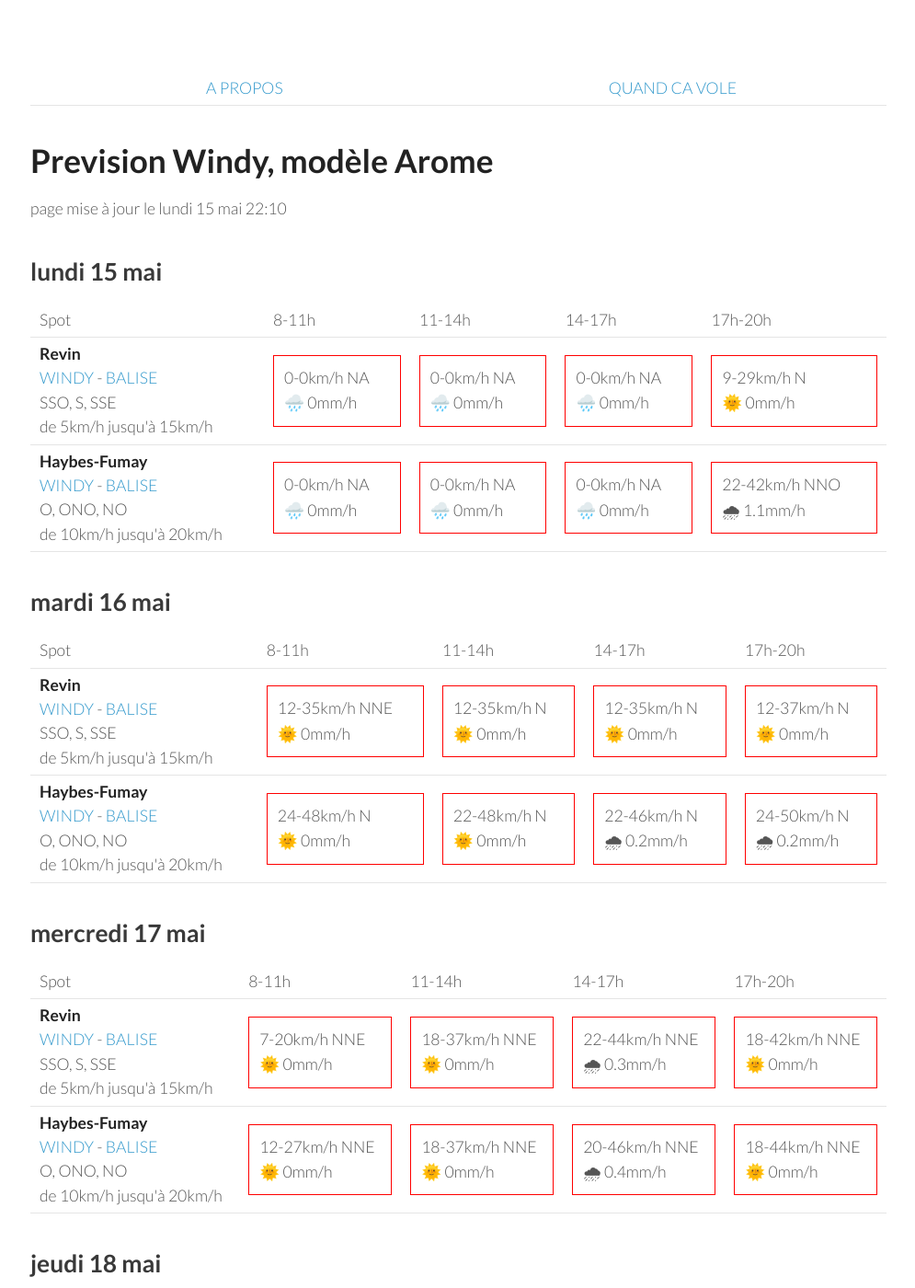
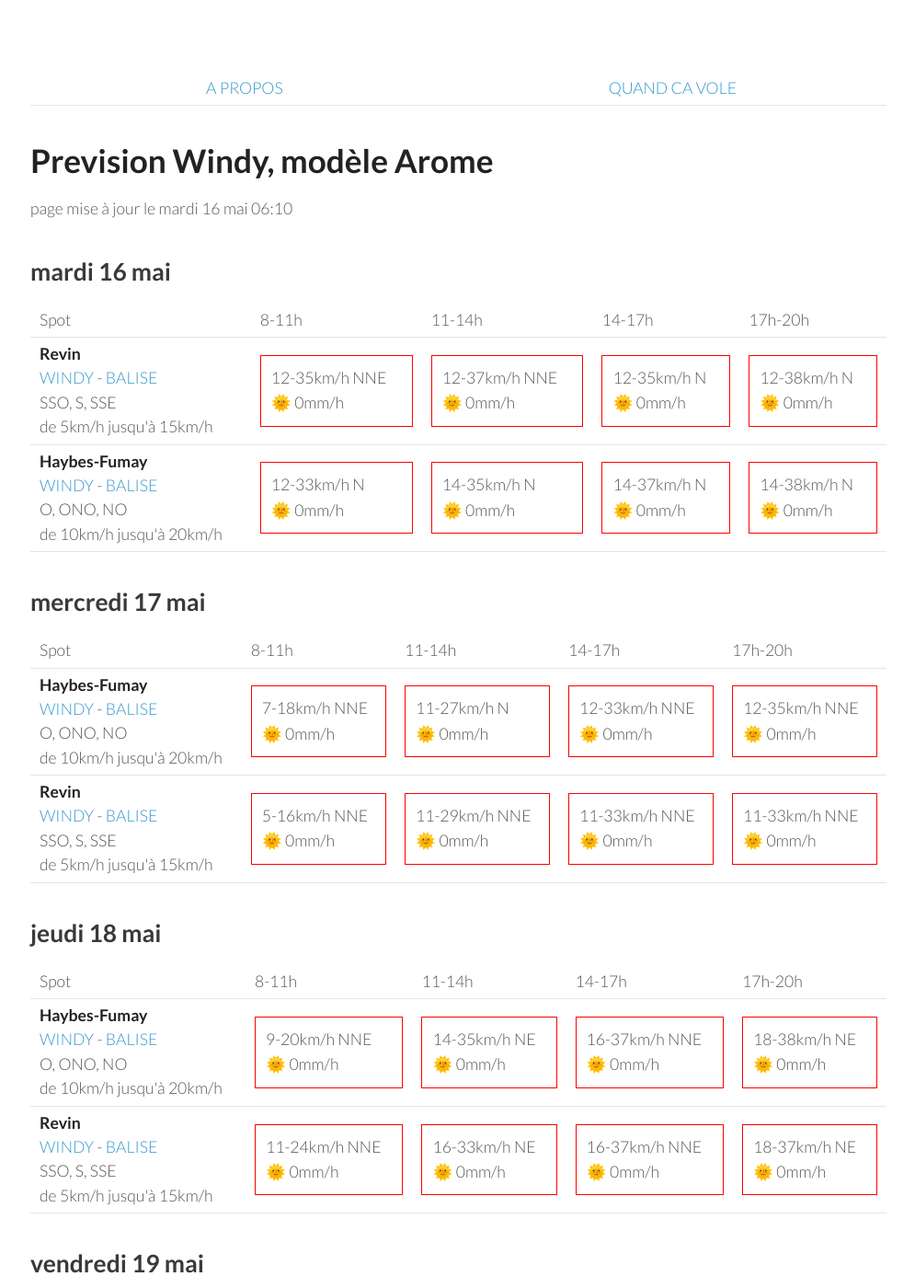
Before and after one commit to parapente-dans-le-nord/parapente-dans-le-nord.github.io, a Jekyll site: the page built from ardennes.markdown, in a window 1280 px wide and 1400 px high. Shown: the whole window at 92% size, without its empty margins (25-1020 px from the left). Built offline with Jekyll 4.4.1, drawn with Linux system fonts in a browser that asks for light colours; some of the changed text lies outside the part shown.

Commit message:
update index.markdown

```diff
--- a/ardennes.markdown
+++ b/ardennes.markdown
@@ -7,42 +7,8 @@ title:  "Tous les spots"
 {: .links}
 
 # Prevision Windy, modèle Arome
-page mise à jour le lundi 15 mai 22:10
+page mise à jour le mardi 16 mai 06:10
 
-## lundi 15 mai
-
-{::nomarkdown}
-<table>
-  <tbody>
-    <tr>
-      <td>Spot</td>
-      <td>8-11h</td>
-      <td>11-14h</td>
-      <td>14-17h</td>
-      <td>17h-20h</td>
-    </tr>
-<tr>
-        <td><strong>Revin</strong><br><a href="https://windy.com/49.948/4.625?49.543,4.625,8">WINDY</a> - <span class=""><a href="http://www.balisemeteo.com/balise.php?idBalise=5019">BALISE</a> </span><br> <span class="vent-favorable">SSO, S, SSE</span><br><span class="force-vent">de 5km/h jusqu'à 15km/h</span> </td>
-
-            <td><div class="not-flyable"><p>0-0km/h NA</p><p>🌧️ 0mm/h</p></div></td>
-            <td><div class="not-flyable"><p>0-0km/h NA</p><p>🌧️ 0mm/h</p></div></td>
-            <td><div class="not-flyable"><p>0-0km/h NA</p><p>🌧️ 0mm/h</p></div></td>
-            <td><div class="not-flyable"><p>9-29km/h N</p><p>🌞 0mm/h</p></div></td>
-
-    </tr>
-<tr>
-        <td><strong>Haybes-Fumay</strong><br><a href="https://windy.com/49.998/4.715?49.913,4.738,10">WINDY</a> - <span class=""><a href="http://www.balisemeteo.com/balise.php?idBalise=104">BALISE</a> </span><br> <span class="vent-favorable">O, ONO, NO</span><br><span class="force-vent">de 10km/h jusqu'à 20km/h</span> </td>
-
-            <td><div class="not-flyable"><p>0-0km/h NA</p><p>🌧️ 0mm/h</p></div></td>
-            <td><div class="not-flyable"><p>0-0km/h NA</p><p>🌧️ 0mm/h</p></div></td>
-            <td><div class="not-flyable"><p>0-0km/h NA</p><p>🌧️ 0mm/h</p></div></td>
-            <td><div class="not-flyable"><p>22-42km/h NNO</p><p>🌧 1.1mm/h</p></div></td>
-
-    </tr>
-
-</tbody>
-</table>
-{:/}
 ## mardi 16 mai
 
 {::nomarkdown}
@@ -59,19 +25,19 @@ page mise à jour le lundi 15 mai 22:10
         <td><strong>Revin</strong><br><a href="https://windy.com/49.948/4.625?49.543,4.625,8">WINDY</a> - <span class=""><a href="http://www.balisemeteo.com/balise.php?idBalise=5019">BALISE</a> </span><br> <span class="vent-favorable">SSO, S, SSE</span><br><span class="force-vent">de 5km/h jusqu'à 15km/h</span> </td>
 
             <td><div class="not-flyable"><p>12-35km/h NNE</p><p>🌞 0mm/h</p></div></td>
+            <td><div class="not-flyable"><p>12-37km/h NNE</p><p>🌞 0mm/h</p></div></td>
             <td><div class="not-flyable"><p>12-35km/h N</p><p>🌞 0mm/h</p></div></td>
-            <td><div class="not-flyable"><p>12-35km/h N</p><p>🌞 0mm/h</p></div></td>
-            <td><div class="not-flyable"><p>12-37km/h N</p><p>🌞 0mm/h</p></div></td>
+            <td><div class="not-flyable"><p>12-38km/h N</p><p>🌞 0mm/h</p></div></td>
 
 
     </tr>
 <tr>
         <td><strong>Haybes-Fumay</strong><br><a href="https://windy.com/49.998/4.715?49.913,4.738,10">WINDY</a> - <span class=""><a href="http://www.balisemeteo.com/balise.php?idBalise=104">BALISE</a> </span><br> <span class="vent-favorable">O, ONO, NO</span><br><span class="force-vent">de 10km/h jusqu'à 20km/h</span> </td>
 
-            <td><div class="not-flyable"><p>24-48km/h N</p><p>🌞 0mm/h</p></div></td>
-            <td><div class="not-flyable"><p>22-48km/h N</p><p>🌞 0mm/h</p></div></td>
-            <td><div class="not-flyable"><p>22-46km/h N</p><p>🌧 0.2mm/h</p></div></td>
-            <td><div class="not-flyable"><p>24-50km/h N</p><p>🌧 0.2mm/h</p></div></td>
+            <td><div class="not-flyable"><p>12-33km/h N</p><p>🌞 0mm/h</p></div></td>
+            <td><div class="not-flyable"><p>14-35km/h N</p><p>🌞 0mm/h</p></div></td>
+            <td><div class="not-flyable"><p>14-37km/h N</p><p>🌞 0mm/h</p></div></td>
+            <td><div class="not-flyable"><p>14-38km/h N</p><p>🌞 0mm/h</p></div></td>
 
 
     </tr>
@@ -92,22 +58,22 @@ page mise à jour le lundi 15 mai 22:10
       <td>17h-20h</td>
     </tr>
 <tr>
-        <td><strong>Revin</strong><br><a href="https://windy.com/49.948/4.625?49.543,4.625,8">WINDY</a> - <span class=""><a href="http://www.balisemeteo.com/balise.php?idBalise=5019">BALISE</a> </span><br> <span class="vent-favorable">SSO, S, SSE</span><br><span class="force-vent">de 5km/h jusqu'à 15km/h</span> </td>
+        <td><strong>Haybes-Fumay</strong><br><a href="https://windy.com/49.998/4.715?49.913,4.738,10">WINDY</a> - <span class=""><a href="http://www.balisemeteo.com/balise.php?idBalise=104">BALISE</a> </span><br> <span class="vent-favorable">O, ONO, NO</span><br><span class="force-vent">de 10km/h jusqu'à 20km/h</span> </td>
 
-            <td><div class="not-flyable"><p>7-20km/h NNE</p><p>🌞 0mm/h</p></div></td>
-            <td><div class="not-flyable"><p>18-37km/h NNE</p><p>🌞 0mm/h</p></div></td>
-            <td><div class="not-flyable"><p>22-44km/h NNE</p><p>🌧 0.3mm/h</p></div></td>
-            <td><div class="not-flyable"><p>18-42km/h NNE</p><p>🌞 0mm/h</p></div></td>
+            <td><div class="not-flyable"><p>7-18km/h NNE</p><p>🌞 0mm/h</p></div></td>
+            <td><div class="not-flyable"><p>11-27km/h N</p><p>🌞 0mm/h</p></div></td>
+            <td><div class="not-flyable"><p>12-33km/h NNE</p><p>🌞 0mm/h</p></div></td>
+            <td><div class="not-flyable"><p>12-35km/h NNE</p><p>🌞 0mm/h</p></div></td>
 
 
     </tr>
 <tr>
-        <td><strong>Haybes-Fumay</strong><br><a href="https://windy.com/49.998/4.715?49.913,4.738,10">WINDY</a> - <span class=""><a href="http://www.balisemeteo.com/balise.php?idBalise=104">BALISE</a> </span><br> <span class="vent-favorable">O, ONO, NO</span><br><span class="force-vent">de 10km/h jusqu'à 20km/h</span> </td>
+        <td><strong>Revin</strong><br><a href="https://windy.com/49.948/4.625?49.543,4.625,8">WINDY</a> - <span class=""><a href="http://www.balisemeteo.com/balise.php?idBalise=5019">BALISE</a> </span><br> <span class="vent-favorable">SSO, S, SSE</span><br><span class="force-vent">de 5km/h jusqu'à 15km/h</span> </td>
 
-            <td><div class="not-flyable"><p>12-27km/h NNE</p><p>🌞 0mm/h</p></div></td>
-            <td><div class="not-flyable"><p>18-37km/h NNE</p><p>🌞 0mm/h</p></div></td>
-            <td><div class="not-flyable"><p>20-46km/h NNE</p><p>🌧 0.4mm/h</p></div></td>
-            <td><div class="not-flyable"><p>18-44km/h NNE</p><p>🌞 0mm/h</p></div></td>
+            <td><div class="not-flyable"><p>5-16km/h NNE</p><p>🌞 0mm/h</p></div></td>
+            <td><div class="not-flyable"><p>11-29km/h NNE</p><p>🌞 0mm/h</p></div></td>
+            <td><div class="not-flyable"><p>11-33km/h NNE</p><p>🌞 0mm/h</p></div></td>
+            <td><div class="not-flyable"><p>11-33km/h NNE</p><p>🌞 0mm/h</p></div></td>
 
 
     </tr>
@@ -128,22 +94,22 @@ page mise à jour le lundi 15 mai 22:10
       <td>17h-20h</td>
     </tr>
 <tr>
-        <td><strong>Revin</strong><br><a href="https://windy.com/49.948/4.625?49.543,4.625,8">WINDY</a> - <span class=""><a href="http://www.balisemeteo.com/balise.php?idBalise=5019">BALISE</a> </span><br> <span class="vent-favorable">SSO, S, SSE</span><br><span class="force-vent">de 5km/h jusqu'à 15km/h</span> </td>
+        <td><strong>Haybes-Fumay</strong><br><a href="https://windy.com/49.998/4.715?49.913,4.738,10">WINDY</a> - <span class=""><a href="http://www.balisemeteo.com/balise.php?idBalise=104">BALISE</a> </span><br> <span class="vent-favorable">O, ONO, NO</span><br><span class="force-vent">de 10km/h jusqu'à 20km/h</span> </td>
 
-            <td><div class="not-flyable"><p>11-24km/h NNE</p><p>🌞 0mm/h</p></div></td>
-            <td><div class="not-flyable"><p>16-35km/h NE</p><p>🌞 0mm/h</p></div></td>
-            <td><div class="not-flyable"><p>18-37km/h NE</p><p>🌞 0mm/h</p></div></td>
+            <td><div class="not-flyable"><p>9-20km/h NNE</p><p>🌞 0mm/h</p></div></td>
+            <td><div class="not-flyable"><p>14-35km/h NE</p><p>🌞 0mm/h</p></div></td>
+            <td><div class="not-flyable"><p>16-37km/h NNE</p><p>🌞 0mm/h</p></div></td>
             <td><div class="not-flyable"><p>18-38km/h NE</p><p>🌞 0mm/h</p></div></td>
 
 
     </tr>
 <tr>
-        <td><strong>Haybes-Fumay</strong><br><a href="https://windy.com/49.998/4.715?49.913,4.738,10">WINDY</a> - <span class=""><a href="http://www.balisemeteo.com/balise.php?idBalise=104">BALISE</a> </span><br> <span class="vent-favorable">O, ONO, NO</span><br><span class="force-vent">de 10km/h jusqu'à 20km/h</span> </td>
+        <td><strong>Revin</strong><br><a href="https://windy.com/49.948/4.625?49.543,4.625,8">WINDY</a> - <span class=""><a href="http://www.balisemeteo.com/balise.php?idBalise=5019">BALISE</a> </span><br> <span class="vent-favorable">SSO, S, SSE</span><br><span class="force-vent">de 5km/h jusqu'à 15km/h</span> </td>
 
-            <td><div class="not-flyable"><p>9-22km/h NNE</p><p>🌞 0mm/h</p></div></td>
-            <td><div class="not-flyable"><p>16-35km/h NE</p><p>🌞 0mm/h</p></div></td>
-            <td><div class="not-flyable"><p>18-38km/h NE</p><p>🌞 0mm/h</p></div></td>
-            <td><div class="not-flyable"><p>18-40km/h NE</p><p>🌞 0mm/h</p></div></td>
+            <td><div class="not-flyable"><p>11-24km/h NNE</p><p>🌞 0mm/h</p></div></td>
+            <td><div class="not-flyable"><p>16-33km/h NE</p><p>🌞 0mm/h</p></div></td>
+            <td><div class="not-flyable"><p>16-37km/h NNE</p><p>🌞 0mm/h</p></div></td>
+            <td><div class="not-flyable"><p>18-37km/h NE</p><p>🌞 0mm/h</p></div></td>
 
 
     </tr>
@@ -166,8 +132,8 @@ page mise à jour le lundi 15 mai 22:10
 <tr>
         <td><strong>Haybes-Fumay</strong><br><a href="https://windy.com/49.998/4.715?49.913,4.738,10">WINDY</a> - <span class=""><a href="http://www.balisemeteo.com/balise.php?idBalise=104">BALISE</a> </span><br> <span class="vent-favorable">O, ONO, NO</span><br><span class="force-vent">de 10km/h jusqu'à 20km/h</span> </td>
 
-            <td><div class="not-flyable"><p>12-25km/h NE</p><p>🌞 0mm/h</p></div></td>
-            <td><div class="not-flyable"><p>18-37km/h NE</p><p>🌞 0mm/h</p></div></td>
+            <td><div class="not-flyable"><p>11-24km/h NNE</p><p>🌞 0mm/h</p></div></td>
+            <td><div class="not-flyable"><p>14-33km/h NE</p><p>🌞 0mm/h</p></div></td>
             <td><div class="not-flyable"><p>24-48km/h NE</p><p>🌞 0mm/h</p></div></td>
             <td><div class="not-flyable"><p>24-50km/h NE</p><p>🌞 0mm/h</p></div></td>
 
@@ -176,8 +142,8 @@ page mise à jour le lundi 15 mai 22:10
 <tr>
         <td><strong>Revin</strong><br><a href="https://windy.com/49.948/4.625?49.543,4.625,8">WINDY</a> - <span class=""><a href="http://www.balisemeteo.com/balise.php?idBalise=5019">BALISE</a> </span><br> <span class="vent-favorable">SSO, S, SSE</span><br><span class="force-vent">de 5km/h jusqu'à 15km/h</span> </td>
 
-            <td><div class="not-flyable"><p>14-27km/h NNE</p><p>🌞 0mm/h</p></div></td>
-            <td><div class="not-flyable"><p>18-37km/h NE</p><p>🌞 0mm/h</p></div></td>
+            <td><div class="not-flyable"><p>12-27km/h NNE</p><p>🌞 0mm/h</p></div></td>
+            <td><div class="not-flyable"><p>16-33km/h NE</p><p>🌞 0mm/h</p></div></td>
             <td><div class="not-flyable"><p>22-46km/h NE</p><p>🌞 0mm/h</p></div></td>
             <td><div class="not-flyable"><p>24-48km/h NE</p><p>🌞 0mm/h</p></div></td>
 
```
